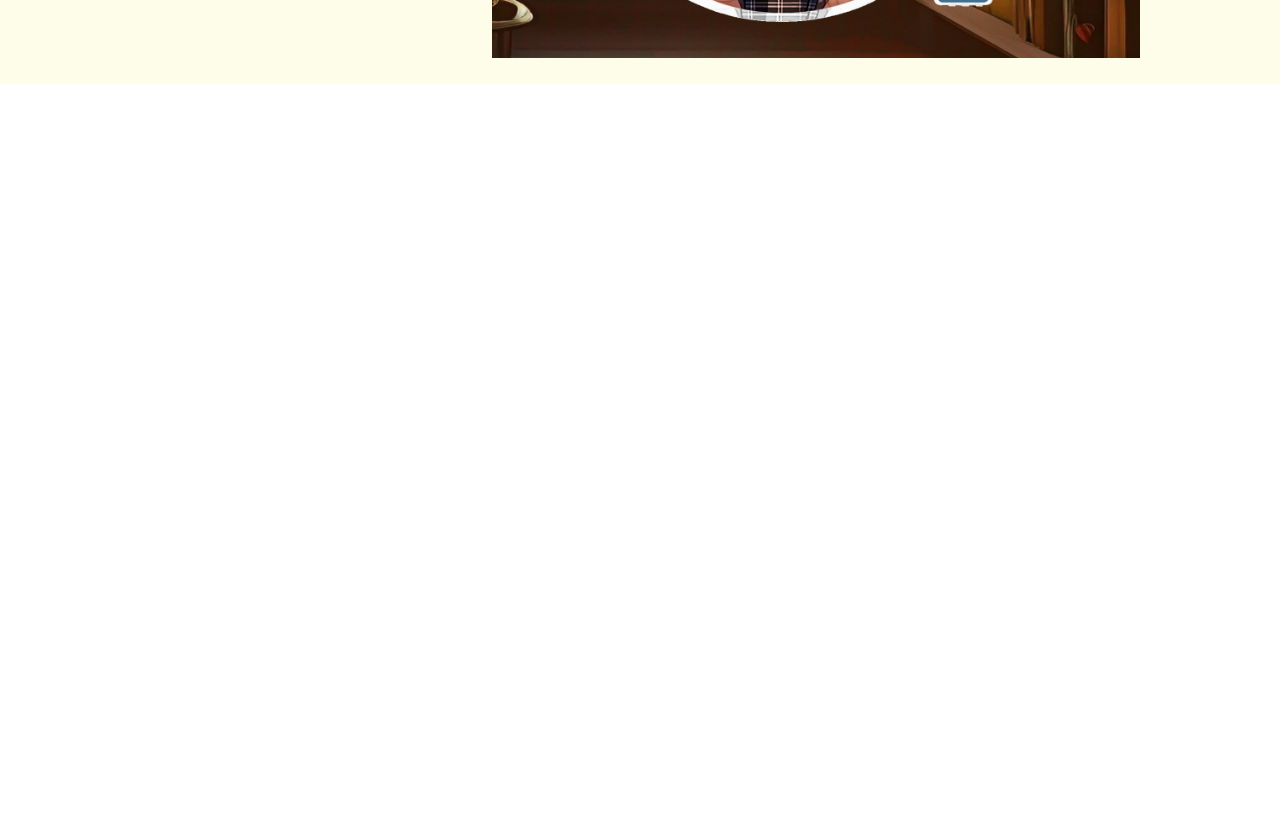
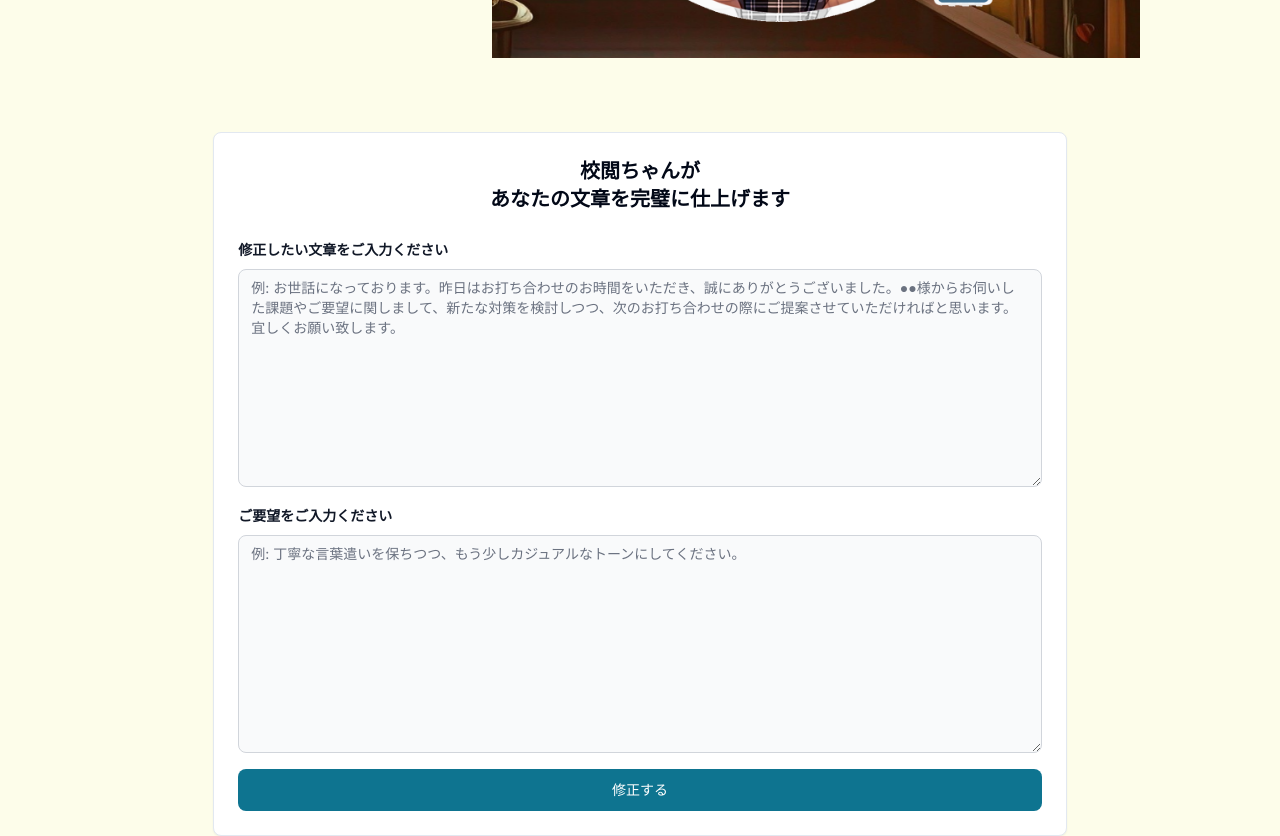
Before and after one commit to aya1357/app_ai_front, a Next.js app: page / in a window 1280 px wide. Shown: the part 600-1436 px from the top of the page. Before the commit the page ends 800 px from the top, so only its background shows below. Built offline with nearby package versions, Linux system fonts and the light colour scheme; no server answers; a web font is replaced by a local one.

Commit message:
入力フォームのデザインの作成

```diff
--- a/src/app/page.tsx
+++ b/src/app/page.tsx
@@ -1,11 +1,15 @@
 import Image from 'next/image'
+import { TextReviews } from '../components/home/textReviews'
 
 export default async function Home() {
   return (
     <div className="bg-yellow-50 px-4 sm:px-0">
-      <div className="flex justify-center items-center">
+      <div className="flex flex-col justify-center items-center">
         <Image src="/home/hero.png" alt="hero" width={1000} height={1000} />
       </div>
+
+      <div className="mt-12" />
+      <TextReviews />
     </div>
   )
 }
--- a/src/components/header/main-nav.tsx
+++ b/src/components/header/main-nav.tsx
@@ -10,7 +10,16 @@ import { NavigationMenuLink } from '../ui/navigation-menu'
 export function MainNav() {
   return (
     <div className="flex items-center">
-      <Image src="/home/logo.png" height={40} width={40} alt="logo" />
+      {/* コンソールの警告解消のため、style={{width: '100%', height: 'auto'}}を追加 */}
+      {/* has either width or height modified, but not the other. If you use CSS to change the size of your image, also include the styles 'width: "auto"' or 'height: "auto"' to maintain the aspect ratio. */}
+      <Image
+        src="/home/logo.png"
+        height={40}
+        width={40}
+        style={{ width: '100%', height: 'auto' }}
+        alt="logo"
+        fetchPriority="high"
+      />
       <CustomLink href="/">
         <Button variant="link" className="font-hannari -ml-3 text-xl">
           校閲ちゃん
--- /dev/null
+++ b/src/components/home/textReviews/index.tsx
@@ -0,0 +1,48 @@
+import { Card } from '@/components/ui/card'
+import { Button, Label, Textarea } from 'flowbite-react'
+
+export function TextReviews() {
+  return (
+    <div className="flex justify-center items-center">
+      <Card className="sm:w-2/3 w-full">
+        <div className="text-center font-bold text-xl mt-6">
+          校閲ちゃんが
+          <br />
+          あなたの文章を完璧に仕上げます
+        </div>
+        <form className="flex flex-col gap-4 p-6 max-w-full">
+          <div>
+            <div className="mb-2 block">
+              <Label
+                htmlFor="text"
+                value="修正したい文章をご入力ください"
+                className="font-bold"
+              />
+            </div>
+            <Textarea
+              id="text"
+              rows={10}
+              placeholder="例: お世話になっております。昨日はお打ち合わせのお時間をいただき、誠にありがとうございました。●●様からお伺いした課題やご要望に関しまして、新たな対策を検討しつつ、次のお打ち合わせの際にご提案させていただければと思います。宜しくお願い致します。"
+            ></Textarea>
+          </div>
+          <div>
+            <div className="mb-2 block">
+              <Label
+                htmlFor="request"
+                value="ご要望をご入力ください"
+                className="font-bold"
+              />
+            </div>
+            <Textarea
+              id="request"
+              required
+              rows={10}
+              placeholder="例: 丁寧な言葉遣いを保ちつつ、もう少しカジュアルなトーンにしてください。"
+            ></Textarea>
+          </div>
+          <Button type="submit">修正する</Button>
+        </form>
+      </Card>
+    </div>
+  )
+}
--- /dev/null
+++ b/src/components/ui/input.tsx
@@ -0,0 +1,25 @@
+import * as React from 'react'
+
+import { cn } from '@/lib/utils'
+
+export interface InputProps
+  extends React.InputHTMLAttributes<HTMLInputElement> {}
+
+const Input = React.forwardRef<HTMLInputElement, InputProps>(
+  ({ className, type, ...props }, ref) => {
+    return (
+      <input
+        type={type}
+        className={cn(
+          'flex h-10 w-full rounded-md border border-input bg-background px-3 py-2 text-sm ring-offset-background file:border-0 file:bg-transparent file:text-sm file:font-medium placeholder:text-muted-foreground focus-visible:outline-none focus-visible:ring-2 focus-visible:ring-ring focus-visible:ring-offset-2 disabled:cursor-not-allowed disabled:opacity-50',
+          className,
+        )}
+        ref={ref}
+        {...props}
+      />
+    )
+  },
+)
+Input.displayName = 'Input'
+
+export { Input }
--- /dev/null
+++ b/src/components/ui/label.tsx
@@ -0,0 +1,26 @@
+'use client'
+
+import * as LabelPrimitive from '@radix-ui/react-label'
+import { cva, type VariantProps } from 'class-variance-authority'
+import * as React from 'react'
+
+import { cn } from '@/lib/utils'
+
+const labelVariants = cva(
+  'text-sm font-medium leading-none peer-disabled:cursor-not-allowed peer-disabled:opacity-70',
+)
+
+const Label = React.forwardRef<
+  React.ElementRef<typeof LabelPrimitive.Root>,
+  React.ComponentPropsWithoutRef<typeof LabelPrimitive.Root> &
+    VariantProps<typeof labelVariants>
+>(({ className, ...props }, ref) => (
+  <LabelPrimitive.Root
+    ref={ref}
+    className={cn(labelVariants(), className)}
+    {...props}
+  />
+))
+Label.displayName = LabelPrimitive.Root.displayName
+
+export { Label }
```
